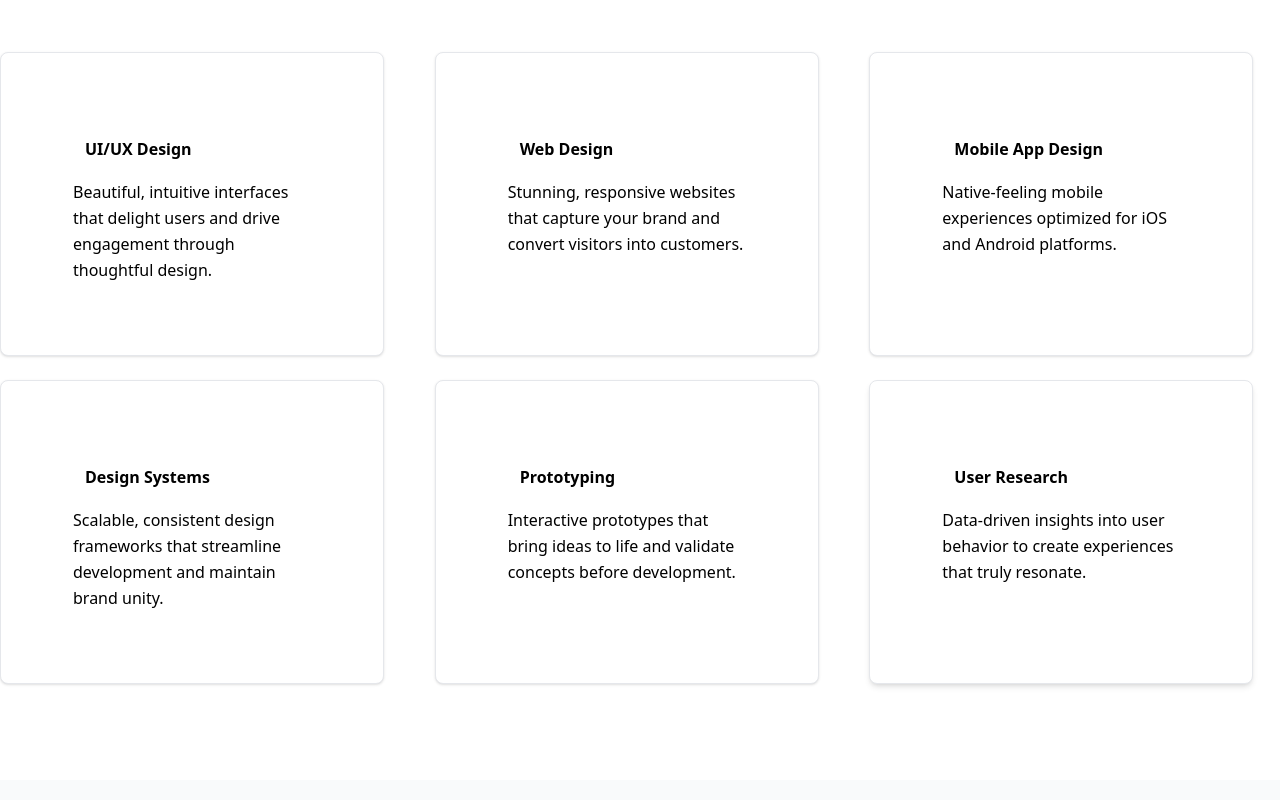
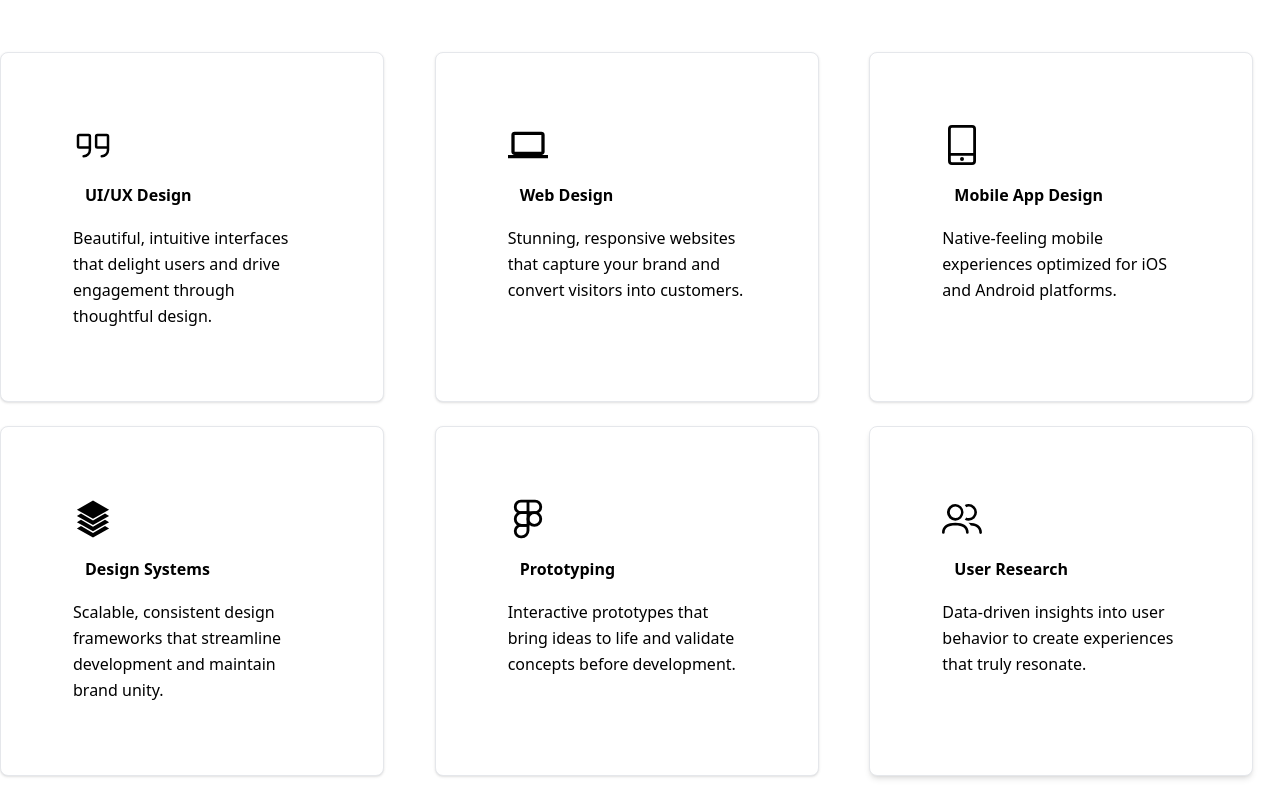
Before and after one commit to mumbimuthiga/ziwatt_technologies, a React (Vite) app: page / in a window 1280 px wide. Shown: the part 1000-1800 px from the top of the page. Built offline with nearby package versions, Linux system fonts and the light colour scheme.

Commit message:
footer and stories

```diff
--- a/src/components/Footer.jsx
+++ b/src/components/Footer.jsx
@@ -42,7 +42,9 @@ const Footer = () => {
           </div>
         </div>
       </div>
-      <div class="mt-12 pt-8 border-t border-border text-center text-gray"><p>© 2025 Ziwatt Technologies. All rights reserved.</p></div>
+      <div class="mt-12 pt-8 border-t border-border text-center text-gray">
+        <p className="p-2">© 2025 Ziwatt Technologies. All rights reserved.</p>
+        </div>
     </section>
   );
 };
--- a/src/components/Services.jsx
+++ b/src/components/Services.jsx
@@ -1,4 +1,11 @@
 import React from "react";
+import quotesIcon from "../assets/quotes.svg";
+import laptopIcon from "../assets/laptop.svg";
+import pieIcon from "../assets/pie.svg";
+import mobileIcon from "../assets/mobile.svg";
+import stackIcon from "../assets/stack.svg";
+import figmaIcon from "../assets/figma.svg";
+ import peopleIcon from "../assets/people.svg";
 
 const Services = () => {
   return (
@@ -18,6 +25,7 @@ const Services = () => {
       <div className="grid grid-cols-1 md:grid-cols-2 lg:grid-cols-3 gap-6">
         <div className="block max-w-sm p-12 bg-white border border-gray-200 rounded-lg shadow-sm hover:bg-gray-100 dark:bg-gray-800 dark:border-gray-700 dark:hover:bg-gray-700">
           <div className="flex flex-col space-y-1.5 p-6">
+            <img src={quotesIcon} alt="Quotes" className="w-10" />
             <h4 className="p-3 font-bold">UI/UX Design</h4>
             <p className="text-muted-foreground text-base leading-relaxed">
               Beautiful, intuitive interfaces that delight users and drive
@@ -28,6 +36,7 @@ const Services = () => {
 
         <div className="block max-w-sm p-12 bg-white border border-gray-200 rounded-lg shadow-sm hover:bg-gray-100 dark:bg-gray-800 dark:border-gray-700 dark:hover:bg-gray-700">
           <div className="flex flex-col space-y-1.5 p-6">
+               <img src={laptopIcon} alt="Quotes" className="w-10" />
             <h4 className="p-3 font-bold">Web Design</h4>
             <p className="text-muted-foreground text-base leading-relaxed">
               Stunning, responsive websites that capture your brand and convert
@@ -38,6 +47,7 @@ const Services = () => {
 
         <div className="block max-w-sm p-12 bg-white border border-gray-200 rounded-lg shadow-sm hover:bg-gray-100 dark:bg-gray-800 dark:border-gray-700 dark:hover:bg-gray-700">
           <div className="flex flex-col space-y-1.5 p-6">
+               <img src={mobileIcon} alt="Quotes" className="w-10" />
             <h4 className="p-3 font-bold">Mobile App Design</h4>
             <p className="text-muted-foreground text-base leading-relaxed">
               Native-feeling mobile experiences optimized for iOS and Android
@@ -47,6 +57,7 @@ const Services = () => {
         </div>
         <div className="block max-w-sm p-12 bg-white border border-gray-200 rounded-lg shadow-sm hover:bg-gray-100 dark:bg-gray-800 dark:border-gray-700 dark:hover:bg-gray-700">
           <div className="flex flex-col space-y-1.5 p-6">
+               <img src={stackIcon} alt="Quotes" className="w-10" />
             <h4 className="p-3 font-bold">Design Systems</h4>
             <p className="text-muted-foreground text-base leading-relaxed">
               Scalable, consistent design frameworks that streamline development
@@ -56,6 +67,7 @@ const Services = () => {
         </div>
         <div className="block max-w-sm p-12 bg-white border border-gray-200 rounded-lg shadow-sm hover:bg-gray-100 dark:bg-gray-800 dark:border-gray-700 dark:hover:bg-gray-700">
           <div className="flex flex-col space-y-1.5 p-6">
+               <img src={figmaIcon} alt="Quotes" className="w-10" />
             <h4 className="p-3 font-bold">Prototyping</h4>
             <p className="text-muted-foreground text-base leading-relaxed">
               Interactive prototypes that bring ideas to life and validate
@@ -80,6 +92,7 @@ const Services = () => {
       <div className="block max-w-sm p-12 rounded-lg bg-white border border-gray-200  hover:bg-purple-200 transition-all duration-500 hover:scale-110 shadow-md">
           {/* <div class="rounded-lg border text-card-foreground shadow-sm group hover:shadow-glow transition-all duration-500 border-border hover:border-primary/50 bg-gradient-card hover:scale-105 animate-fade-in" style="animation-delay: 0s;"> */}
           <div className="flex flex-col space-y-1.5 p-6">
+               <img src={peopleIcon} alt="Quotes" className="w-10" />
           <h4 className="p-3 font-bold">User Research</h4>
           <p className="text-muted-foreground text-base leading-relaxed">
             Data-driven insights into user behavior to create experiences that
```
Also changed, not shown: src/assets/pie.svg.
